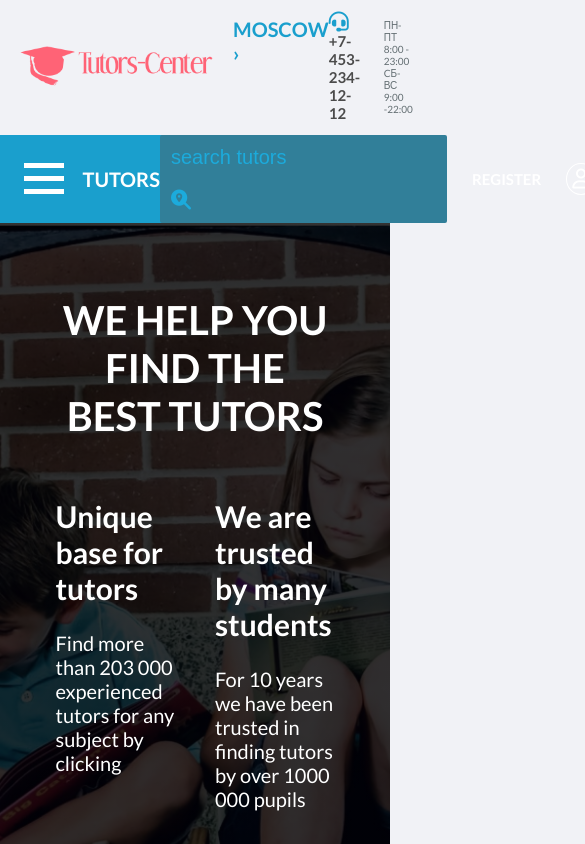
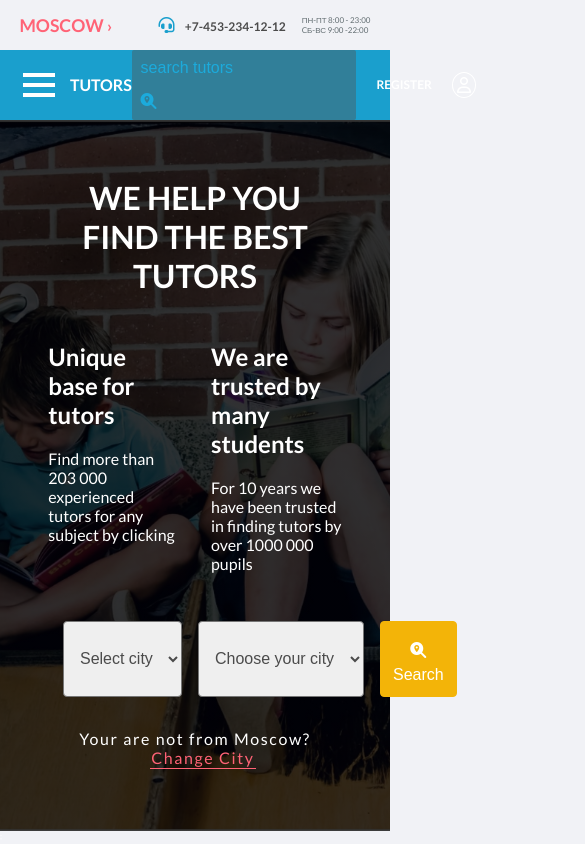
Before and after one commit to Steve-conqueror1/tutors-center, a React (Create React App) app: page / in a window 390 px wide. Shown: the top 844 px of the page, 585 px wide, since content can reach past the window. Built offline with nearby package versions, Linux system fonts and the light colour scheme; no server answers.

Commit message:
made top header rsponsive

```diff
--- a/src/index.scss
+++ b/src/index.scss
@@ -1,3 +1,5 @@
+@import './shared/sass/mixins/mixins';
+
 /*-----------------------*/
 /*-------COLORS---------*/
 /*-----------------------*/
@@ -14,6 +16,10 @@ $color-purple-primary: #17c0eb;
 
 html {
   font-size: 62.5%;
+
+  @include respond-phone {
+    font-size: 50%;
+  }
 }
 
 body {
--- a/src/shared/Navigation/HeaderBottom.scss
+++ b/src/shared/Navigation/HeaderBottom.scss
@@ -1,4 +1,6 @@
 @import '../sass/variables/colors';
+@import '../sass/mixins/mixins';
+
 .header-bottom {
   background-color: $color-dark-blue;
 
--- a/src/shared/Navigation/HeaderTop.scss
+++ b/src/shared/Navigation/HeaderTop.scss
@@ -1,4 +1,5 @@
 @import '../sass/variables/colors';
+@import '../sass/mixins/mixins';
 
 .header-top {
   display: flex;
@@ -12,6 +13,10 @@
     img {
       height: 4rem;
       padding-right: 2rem;
+
+      @include respond-phone {
+        display: none;
+      }
     }
   }
 
@@ -19,6 +24,10 @@
     color: $color-dark-blue;
     text-transform: uppercase;
     font-size: 2rem;
+    @include respond-phone {
+      color: $color-pink;
+      font-size: 2.2rem;
+    }
 
     span {
       font-size: 2rem;
@@ -30,6 +39,10 @@
     &:hover {
       color: $color-light-blue;
       cursor: pointer;
+
+      @include respond-phone {
+        color: $color-pink-light;
+      }
 
       span {
         margin-left: 0.5rem;
@@ -50,6 +63,10 @@
         color: $color-dark-blue;
         font-size: 2rem;
         margin-right: 1.5rem;
+
+        @include respond-phone {
+          margin-right: 1rem;
+        }
       }
     }
   }
--- /dev/null
+++ b/src/shared/sass/mixins/_mixins.scss
@@ -0,0 +1,14 @@
+@import '../variables/colors';
+
+//MEDIA QUERY MANAGER
+@mixin respond-phone {
+  @media (max-width: 600px) {
+    @content;
+  }
+}
+
+@mixin first-break {
+  @media (max-width: 8000px) {
+    @content;
+  }
+}
--- a/src/shared/sass/mixins/_search-background.scss
+++ /dev/null
@@ -1,7 +0,0 @@
-@import '../variables/colors';
-
-@mixin background-lighten {
-  .header-bottom__form {
-    background-color: $color-dark-blue-2;
-  }
-}
```
